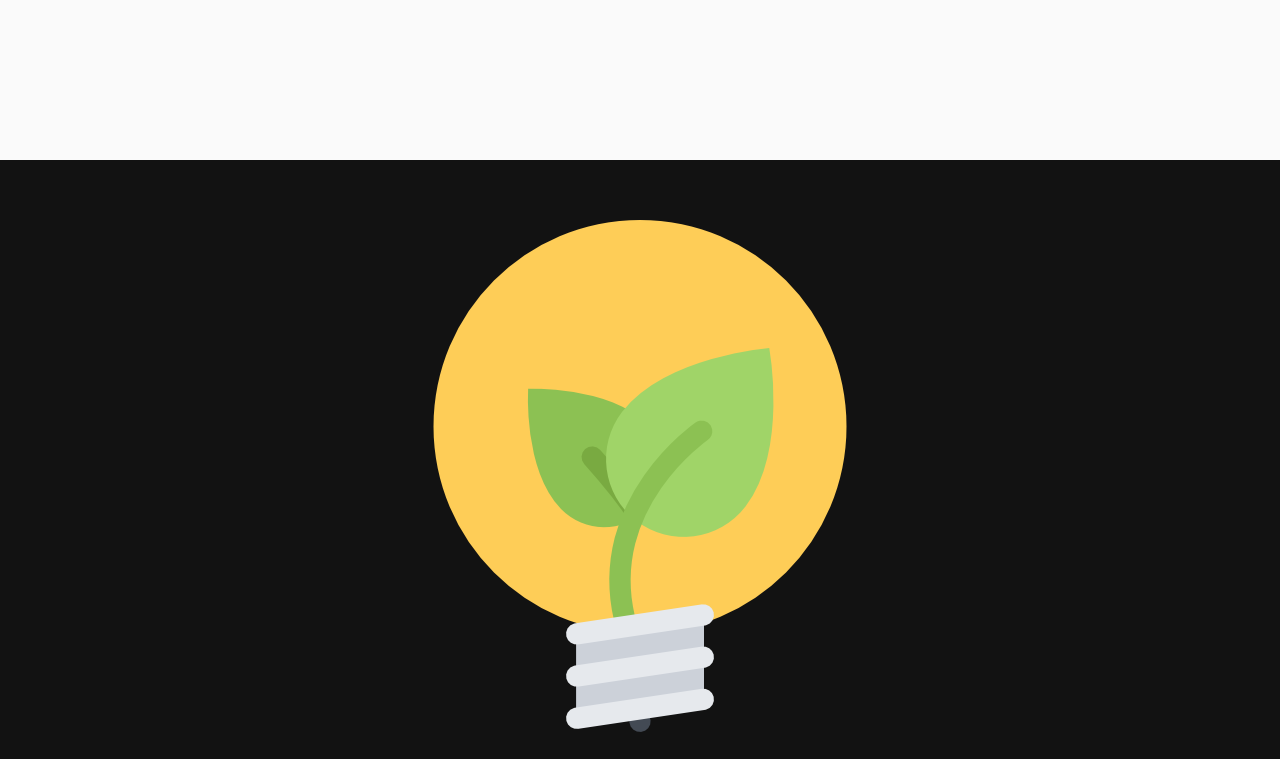
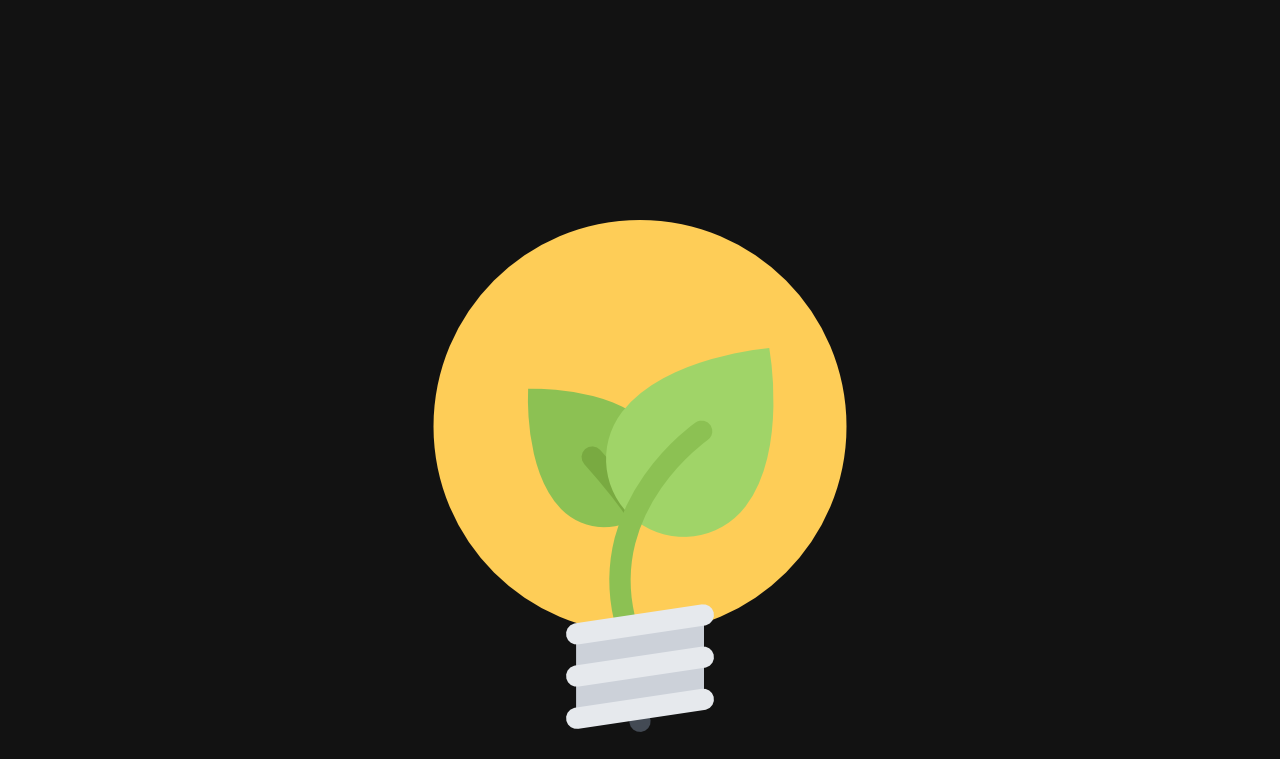
Before and after one commit to mavisliu689/i-ag-f, a Vue app: page / in a window 1280 px wide. Shown: the top 759 px of the page. Built offline with nearby package versions, Linux system fonts and the light colour scheme.

Commit message:
fix css bug

```diff
--- a/src/assets/css/style.css
+++ b/src/assets/css/style.css
@@ -9,10 +9,8 @@
 .page-container {
   padding-left: 0;
 }
-.home {
+.home .logo-img {
   margin-top: 20vh;
-}
-.home .logo-img {
   max-width: 50vw;
 }
 .home .title-img {
--- a/src/assets/css/style.less
+++ b/src/assets/css/style.less
@@ -13,9 +13,8 @@
 }
 
 .home {
-  margin-top: 20vh;
-
   .logo-img {
+    margin-top: 20vh;
     max-width: 50vw;
   }
 
--- a/src/assets/css/style.min.css
+++ b/src/assets/css/style.min.css
@@ -1 +1 @@
-.footer{color:#fafafa}.page-container{padding-left:0}.home{margin-top:20vh}.home .logo-img{max-width:50vw}.home .title-img{max-width:70vw}.home img{margin:0 auto}.village{background:url('/src/assets/village/bg.png') center center no-repeat;background-size:cover;min-height:100vh;position:relative}.village .village-header{color:#fafafa;padding:10px;font-size:16px}.village .village-npc{position:absolute;bottom:0;left:30px}.village .village-buttons{position:absolute;right:0;bottom:50px}.village .village-buttons .village-button{background-color:#2b6a94;list-style:none;margin-bottom:30px;padding:5px;border-radius:30px 0 0 30px}.village .village-buttons .village-button a{font-size:16px;color:#fafafa}.village .village-book{width:30px;height:30px;background:#3c93ce url(../village/book.png) center center no-repeat;background-size:80%;border-radius:100%}
+.footer{color:#fafafa}.page-container{padding-left:0}.home .logo-img{margin-top:20vh;max-width:50vw}.home .title-img{max-width:70vw}.home img{margin:0 auto}.village{background:url('/src/assets/village/bg.png') center center no-repeat;background-size:cover;min-height:100vh;position:relative}.village .village-header{color:#fafafa;padding:10px;font-size:16px}.village .village-npc{position:absolute;bottom:0;left:30px}.village .village-buttons{position:absolute;right:0;bottom:50px}.village .village-buttons .village-button{background-color:#2b6a94;list-style:none;margin-bottom:30px;padding:5px;border-radius:30px 0 0 30px}.village .village-buttons .village-button a{font-size:16px;color:#fafafa}.village .village-book{width:30px;height:30px;background:#3c93ce url(../village/book.png) center center no-repeat;background-size:80%;border-radius:100%}
--- a/src/components/Home.vue
+++ b/src/components/Home.vue
@@ -5,10 +5,12 @@
             <!-- START CONTAINER FLUID -->
             <div class="container-fluid container-fixed-lg">
                 <!-- BEGIN PlACE PAGE CONTENT HERE -->
-                <router-link to="/login" class="text-center">
+
+                <router-link to="/login" class="text-center home-btn">
                     <img src="src/assets/logo.png" alt="logo" class="img-responsive logo-img">
                     <img src="src/assets/title.png" alt="i-Agriculture" class="img-responsive title-img">
                 </router-link>
+
                 <!-- END PLACE PAGE CONTENT HERE -->
             </div>
             <!-- END CONTAINER FLUID -->
--- a/src/components/Login.vue
+++ b/src/components/Login.vue
@@ -4,10 +4,9 @@
         <!-- START PAGE CONTENT -->
         <div class="content ">
             <!-- START CONTAINER FLUID -->
-            <div class="container-fluid container-fixed-lg">
+            <div class="container container-fixed-lg">
                 <!-- BEGIN PlACE PAGE CONTENT HERE -->
 
-                <div class="container">
                 <div class="login-container bg-white">
                     <div class="p-l-50 m-l-20 p-r-50 m-r-20 p-t-50 m-t-30 p-b-50 m-b-30 sm-p-l-15 sm-p-r-15 sm-p-t-40">
                         <p class="p-t-35">Sign into your account</p>
@@ -33,7 +32,7 @@
                         <!--END Login Form-->
                     </div>
                 </div>
-                </div>
+
                 <!-- END PLACE PAGE CONTENT HERE -->
             </div>
             <!-- END CONTAINER FLUID -->
--- a/src/components/UserCreate.vue
+++ b/src/components/UserCreate.vue
@@ -4,8 +4,9 @@
         <!-- START PAGE CONTENT -->
         <div class="content ">
             <!-- START CONTAINER FLUID -->
-            <div class="container-fluid container-fixed-lg">
+            <div class="container container-fixed-lg">
                 <!-- BEGIN PlACE PAGE CONTENT HERE -->
+
                 <div class="register-container full-height sm-p-t-30 bg-white">
                     <div class="container-sm-height full-height">
                         <div class="row row-sm-height">
@@ -83,6 +84,7 @@
                         </div>
                     </div>
                 </div>
+
                 <!-- END PLACE PAGE CONTENT HERE -->
             </div>
             <!-- END CONTAINER FLUID -->
```
Lines whose indentation alone changed are shown as unchanged.
